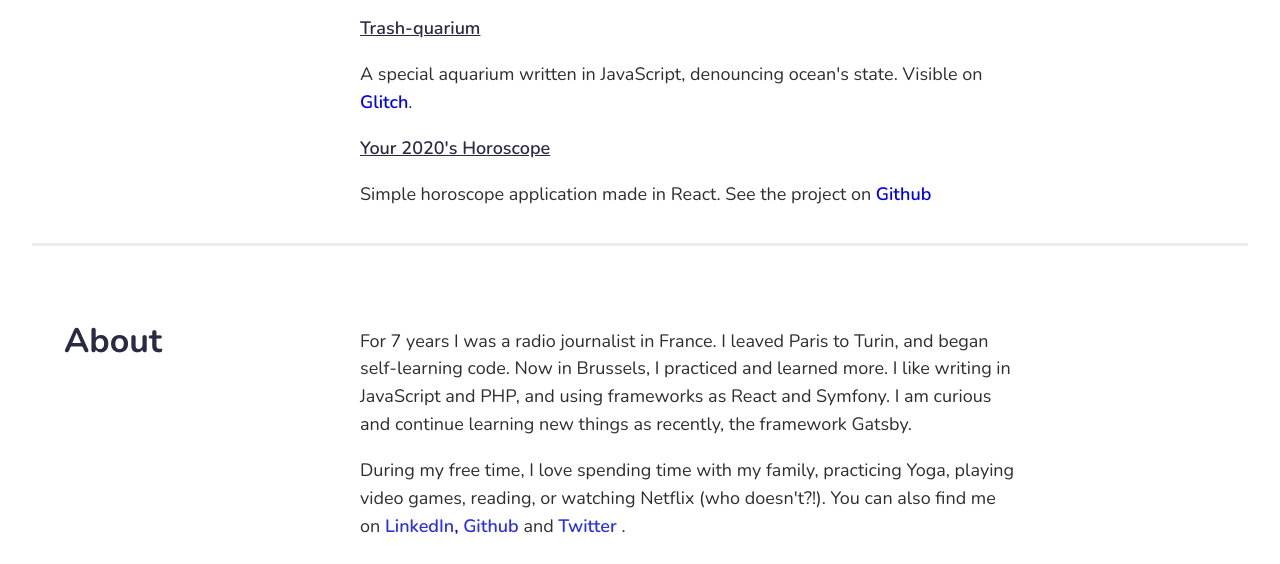
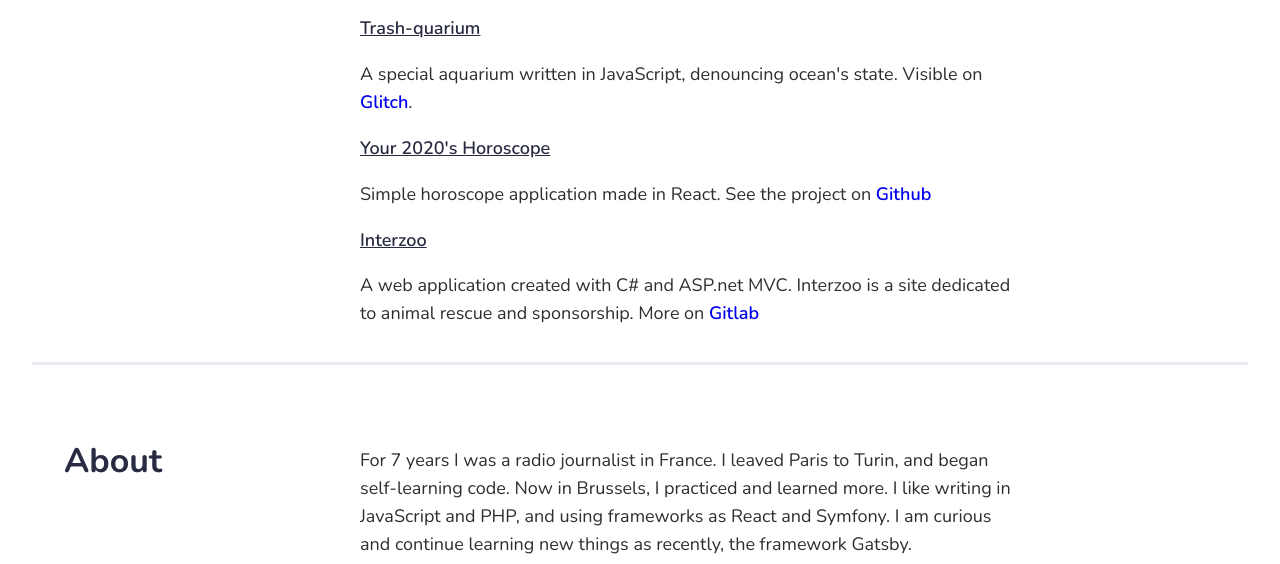
Before and after one commit to HildeHilde/mathilde-moreau-website, a website built with webpack: page public/index.html in a window 1280 px wide. Shown: the part 533-1097 px from the top of the page. Built offline with nearby package versions, Linux system fonts and the light colour scheme.

Commit message:
add csharp project

```diff
--- a/public/index.html
+++ b/public/index.html
@@ -106,6 +106,14 @@
                 </p>
               </p>
           </div>
+          <div class="project-item">
+            <p>
+              <a class="project-title" href="#" target="_blank">Interzoo</a>
+              <p>A web application created with C# and ASP.net MVC. Interzoo is a site dedicated to animal rescue and sponsorship. More on
+                <a href="https://gitlab.com/HildeHilde/interzoo" target="_blank">Gitlab</a>
+              </p>
+            </p>
+        </div>
             </div>
           </div>
         </div>
```
